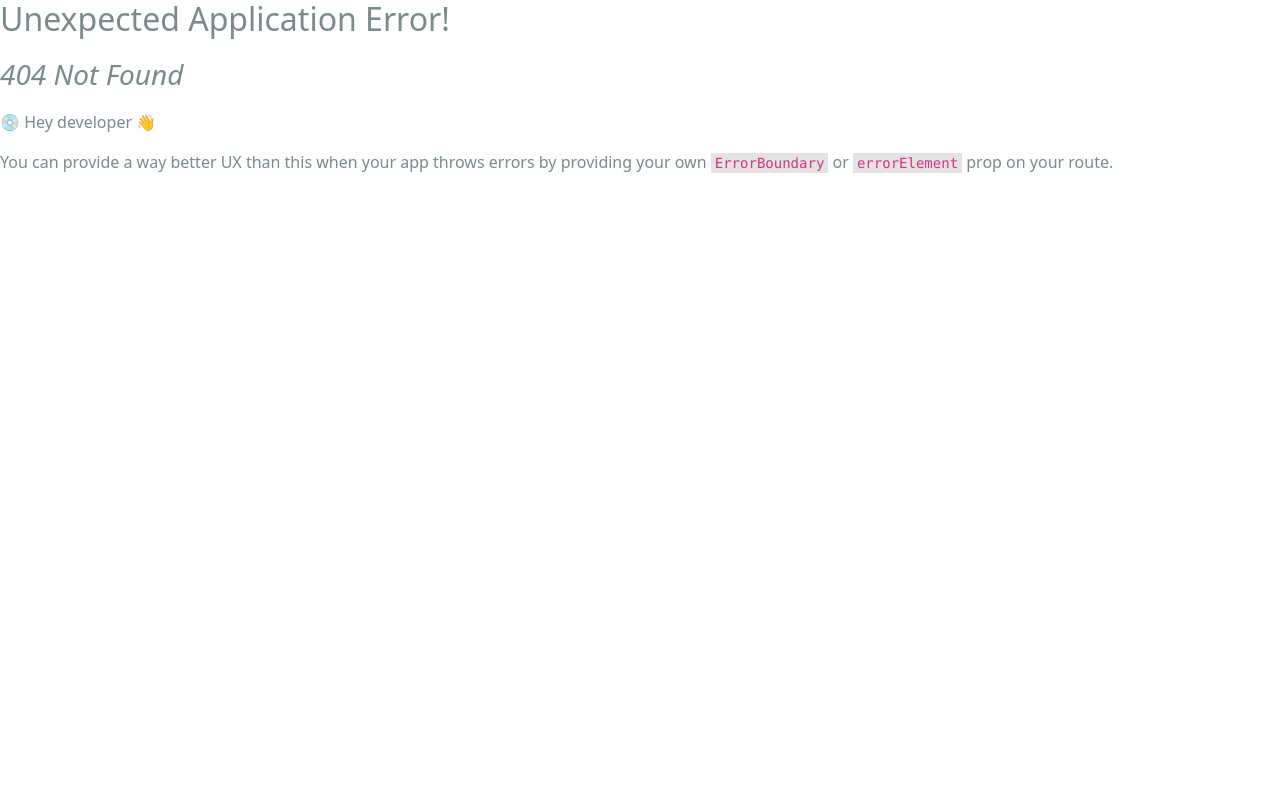
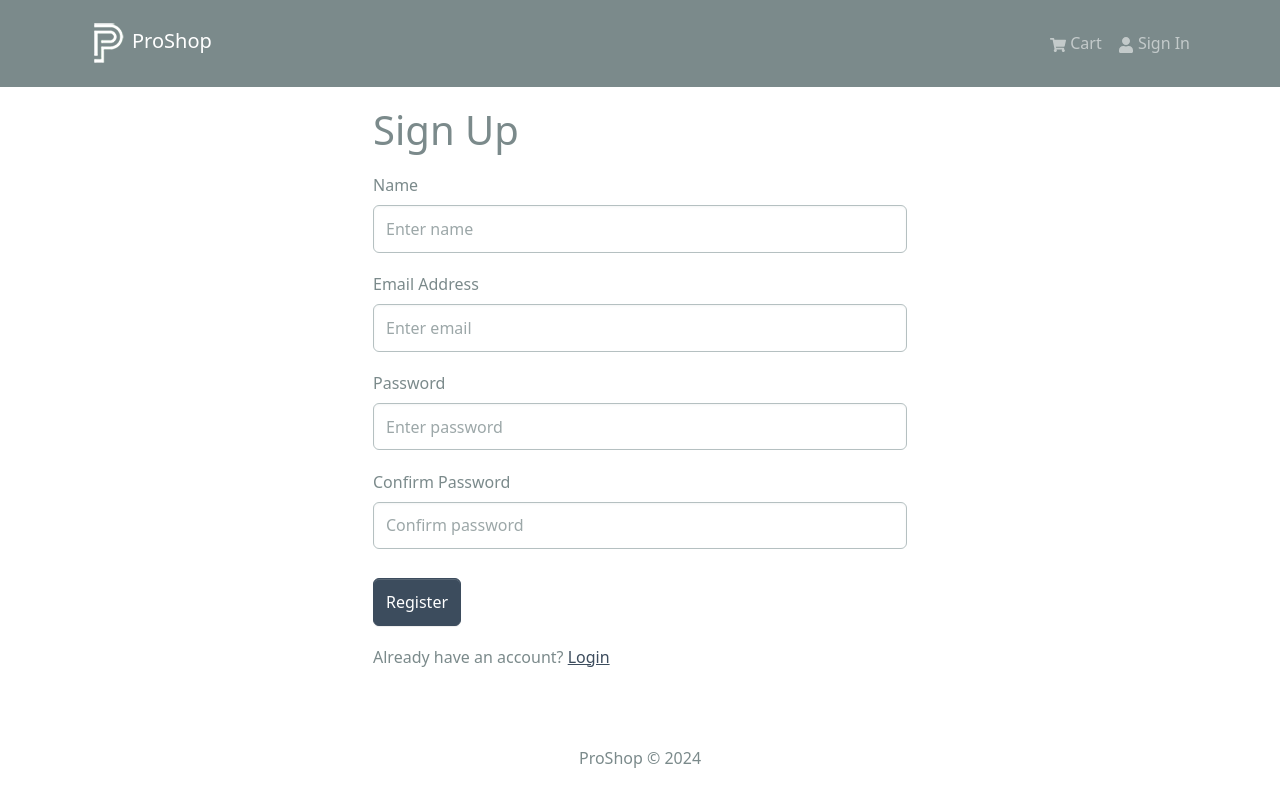
Before and after one commit to debreroha/Proshop-Ecommerce, a React (Create React App) app in the folder frontend/: page /register in a window 1280 px wide. Before the commit this address had no page. Shown: the top 802 px of the page. Built offline with nearby package versions, Linux system fonts and the light colour scheme.

Commit message:
registration functionality

```diff
--- a/frontend/src/index.js
+++ b/frontend/src/index.js
@@ -18,6 +18,7 @@
 import ProductScreen from './screens/ProductScreen';
 import CartsScreen from './screens/CartsScreen';
 import LoginScreen from './screens/LoginScreen';
+import RegisterScreen from './screens/RegisterScreen';
 
 const router = createBrowserRouter(
   createRoutesFromElements(
@@ -26,6 +27,7 @@
       <Route path='/product/:id' element={<ProductScreen />} ></Route>
       <Route path='/cart' element={<CartsScreen />} ></Route>
       <Route path='/login' element={<LoginScreen />} ></Route>
+      <Route path='/register' element={<RegisterScreen />} ></Route>
     </Route>
   )
 )
--- a/frontend/src/screens/CartsScreen.jsx
+++ b/frontend/src/screens/CartsScreen.jsx
@@ -1,65 +1,83 @@
-import {Link, useNavigate} from 'react-router-dom'
-import {Row, Col, ListGroup, Image, Form, Button, Card} from 'react-bootstrap'
-import { FaTrash } from 'react-icons/fa'
-import Message from '../components/Message'
-import { useDispatch, useSelector } from 'react-redux'
-import { addToCart, removeFromCart } from '../slices/cartSlice'
+import { Link, useNavigate } from 'react-router-dom';
+import { useDispatch, useSelector } from 'react-redux';
+import {
+  Row,
+  Col,
+  ListGroup,
+  Image,
+  Form,
+  Button,
+  Card,
+} from 'react-bootstrap';
+import { FaTrash } from 'react-icons/fa';
+import Message from '../components/Message';
+import { addToCart, removeFromCart } from '../slices/cartSlice';
 
-const CartsScreen = () => {
-    const dispatch = useDispatch()
-    const navigate = useNavigate()
-    const cart = useSelector((state) => state.cart)
-    const {cartItems} = cart
+const CartScreen = () => {
+  const navigate = useNavigate();
+  const dispatch = useDispatch();
 
-    const addToCartHandler = async (product, qty) => {
-        dispatch(addToCart({...product, qty}))
-    }
+  const cart = useSelector((state) => state.cart);
+  const { cartItems } = cart;
 
-    const removeFromCartHandler = async (id) => {
-        dispatch(removeFromCart(id))
-    }
+  // NOTE: no need for an async function here as we are not awaiting the
+  // resolution of a Promise
+  const addToCartHandler = (product, qty) => {
+    dispatch(addToCart({ ...product, qty }));
+  };
+
+  const removeFromCartHandler = (id) => {
+    dispatch(removeFromCart(id));
+  };
 
   const checkoutHandler = () => {
-        navigate('login?redirect=/shipping')
-    }
+    navigate('/login?redirect=/shipping');
+  };
 
   return (
     <Row>
       <Col md={8}>
-                <h1 style={{marginBottom:'20px'}}>Shopping Cart</h1>
-                {cartItems.length === 0 ? (<Message>Your cart is empty <Link to='/'>Go Back</Link></Message>)
-                : (
+        <h1 style={{ marginBottom: '20px' }}>Shopping Cart</h1>
+        {cartItems.length === 0 ? (
+          <Message>
+            Your cart is empty <Link to='/'>Go Back</Link>
+          </Message>
+        ) : (
           <ListGroup variant='flush'>
-                        {cartItems.map((item) =>(
+            {cartItems.map((item) => (
               <ListGroup.Item key={item._id}>
                 <Row>
-                                    <Col md ={2}>
+                  <Col md={2}>
                     <Image src={item.image} alt={item.name} fluid rounded />
                   </Col>
                   <Col md={3}>
                     <Link to={`/product/${item._id}`}>{item.name}</Link>
                   </Col>
-                                    <Col md={2}>
-                                        ${item.price}
-                                    </Col>
+                  <Col md={2}>${item.price}</Col>
                   <Col md={2}>
                     <Form.Control
                       as='select'
                       value={item.qty}
-                                                onChange={(e) => addToCartHandler(item, Number(e.target.value))}>
+                      onChange={(e) =>
+                        addToCartHandler(item, Number(e.target.value))
+                      }
+                    >
                       {[...Array(item.countInStock).keys()].map((x) => (
-                                                        <option key={x+1} value={x+1}>
-                                                            {x+1}
+                        <option key={x + 1} value={x + 1}>
+                          {x + 1}
                         </option>
                       ))}
                     </Form.Control>
                   </Col>
                   <Col md={2}>
-                                        <Button type='button' variant='light' onClick={() => removeFromCartHandler(item._id)}>
+                    <Button
+                      type='button'
+                      variant='light'
+                      onClick={() => removeFromCartHandler(item._id)}
+                    >
                       <FaTrash />
                     </Button>
                   </Col>
-
                 </Row>
               </ListGroup.Item>
             ))}
@@ -71,14 +89,21 @@
           <ListGroup variant='flush'>
             <ListGroup.Item>
               <h2>
-                                Subtotal ({cartItems.reduce((acc, item) => acc + item.qty, 0)}) items
+                Subtotal ({cartItems.reduce((acc, item) => acc + item.qty, 0)})
+                items
               </h2>
-                            ${cartItems.reduce((acc, item) => acc + item.qty *  item.price, 0).toFixed(2)}
+              $
+              {cartItems
+                .reduce((acc, item) => acc + item.qty * item.price, 0)
+                .toFixed(2)}
             </ListGroup.Item>
             <ListGroup.Item>
-                            <Button type='button' className='btn-block'
+              <Button
+                type='button'
+                className='btn-block'
                 disabled={cartItems.length === 0}
-                                onClick={checkoutHandler}>
+                onClick={checkoutHandler}
+              >
                 Proceed To Checkout
               </Button>
             </ListGroup.Item>
@@ -86,6 +111,7 @@
         </Card>
       </Col>
     </Row>
-    )
-}
-export default CartsScreen
+  );
+};
+
+export default CartScreen;
--- /dev/null
+++ b/frontend/src/screens/RegisterScreen.jsx
@@ -0,0 +1,105 @@
+import { useState, useEffect } from "react"
+import { Link, useLocation, useNavigate } from "react-router-dom"
+import { Form, Button, Row, Col } from "react-bootstrap"
+import FormContainer from "../components/FormContainer"
+import { useDispatch, useSelector } from "react-redux"
+import Loader from "../components/Loader.jsx"
+import {useRegisterMutation} from '../slices/usersApiSlice.js'
+import { setCredentials } from "../slices/authSlice.js"
+import {toast} from 'react-toastify'
+
+const RegisterScreen = () => {
+    const [name, setName] = useState('')
+    const [email, setEmail] = useState('')
+    const [password, setPassword] = useState('')
+    const [confirmPassword, setConfirmPassword] = useState('')
+
+    const dispatch = useDispatch()
+    const navigate = useNavigate()
+
+    const [register, {isLoading}] = useRegisterMutation()
+
+    const {userInfo} = useSelector((state) => state.auth)
+
+    const {search} = useLocation()
+    const sp = new URLSearchParams(search)
+    const redirect = sp.get('redirect') || '/'
+
+    useEffect(() => {
+      if(userInfo) {
+        navigate(redirect)
+      }
+    }, [userInfo, redirect, navigate])
+
+    const submitHandler = async(e) => {
+        e.preventDefault()
+        if(password!==confirmPassword){
+            toast.error('Passowrd do not match')
+        }else {
+            try {
+                const res = await register({name, email, password}).unwrap()
+                dispatch(setCredentials({...res }))
+                navigate(redirect)
+            } catch ( err) {
+            toast.error(err?.data?.message || err.error)
+            }
+        }
+
+    }
+  return (
+    <FormContainer>
+      <h1>Sign Up</h1>
+
+      <Form onSubmit={submitHandler}>
+        <Form.Group controlId="name" className="my-3">
+            <Form.Label>Name</Form.Label>
+            <Form.Control
+                type="text"
+                placeholder="Enter name"
+                value={name}
+                onChange={(e) => setName(e.target.value)}></Form.Control>
+        </Form.Group>
+
+        <Form.Group controlId="email" className="my-3">
+            <Form.Label>Email Address</Form.Label>
+            <Form.Control
+                type="email"
+                placeholder="Enter email"
+                value={email}
+                onChange={(e) => setEmail(e.target.value)}></Form.Control>
+        </Form.Group>
+
+        <Form.Group controlId="password" className="my-3">
+            <Form.Label>Password</Form.Label>
+            <Form.Control
+                type="password"
+                placeholder="Enter password"
+                value={password}
+                onChange={(e) => setPassword(e.target.value)}></Form.Control>
+        </Form.Group>
+
+        <Form.Group controlId="confirmPassword" className="my-3">
+            <Form.Label>Confirm Password</Form.Label>
+            <Form.Control
+                type="password"
+                placeholder="Confirm password"
+                value={confirmPassword}
+                onChange={(e) => setConfirmPassword(e.target.value)}></Form.Control>
+        </Form.Group>
+        <Button type="submit" variant="primary" className="mt-2" disabled={isLoading}>
+            Register
+        </Button>
+
+        {isLoading && <Loader />}
+      </Form>
+
+      <Row className="py-3">
+        <Col>
+            Already have an account? {' '} <Link to={redirect ? `/login?redirect=${redirect}` : '/login'}>Login</Link>
+        </Col>
+      </Row>
+    </FormContainer>
+  )
+}
+
+export default RegisterScreen
--- a/frontend/src/slices/usersApiSlice.js
+++ b/frontend/src/slices/usersApiSlice.js
@@ -11,6 +11,13 @@
             }),
             keepUnusedDataFor: 5
         }),
+        register: builder.mutation({
+            query: (data) => ({
+                url: `${USERS_URL}`,
+                method: 'POST',
+                body: data,
+            }),
+        }),
         logout: builder.mutation({
             query:() => ({
                 url: `${USERS_URL}/logout`,
@@ -21,4 +28,4 @@
     }),
 })
 
-export const {useLoginMutation, useLogoutMutation} = usersApiSlice
+export const {useLoginMutation, useLogoutMutation, useRegisterMutation} = usersApiSlice
```
Lines whose indentation alone changed are shown as unchanged.
